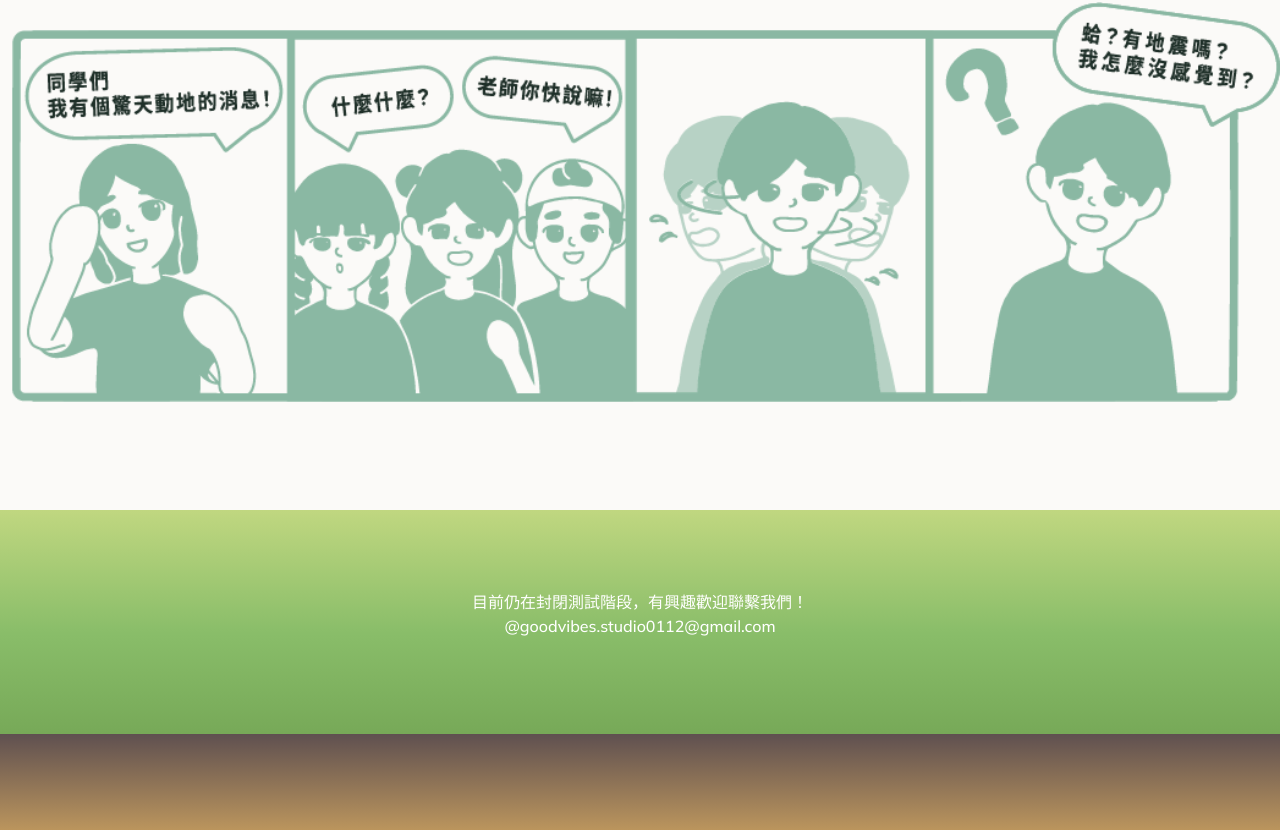
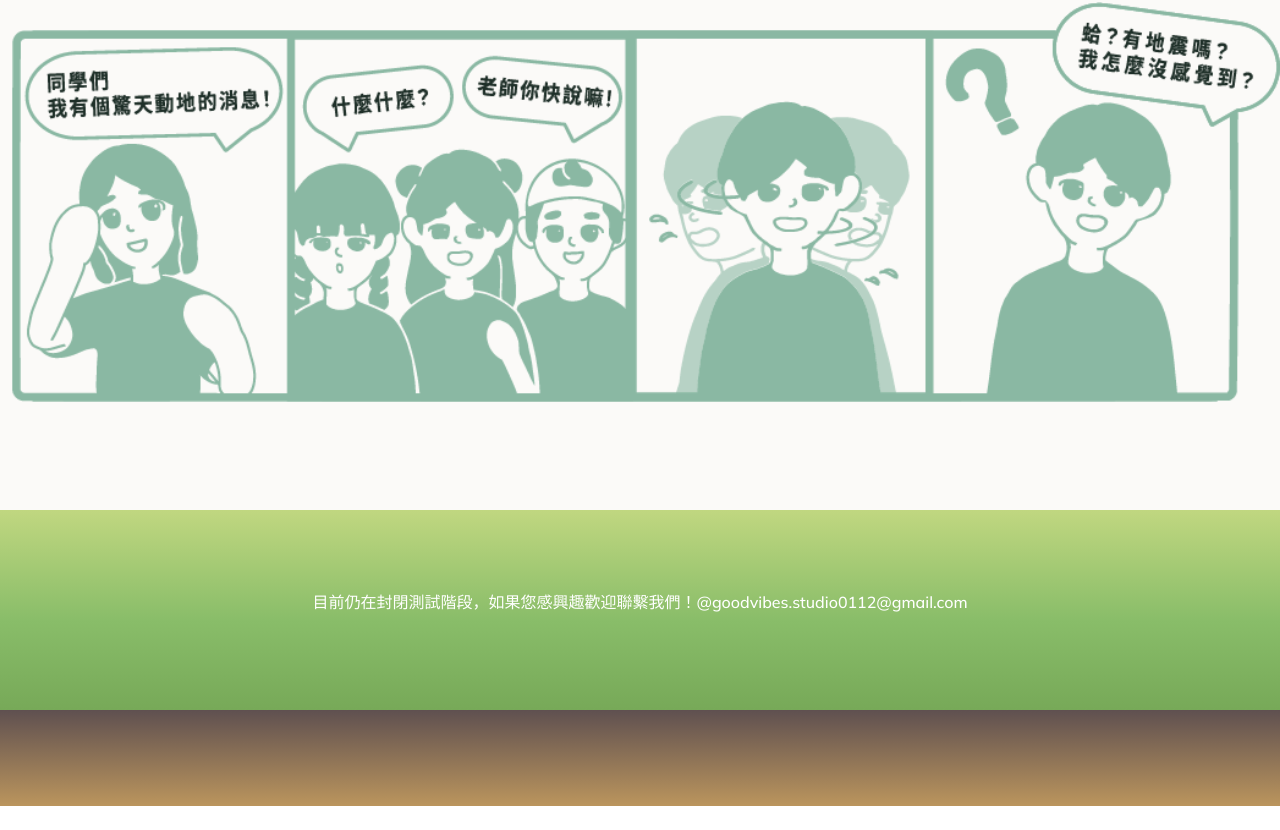
Before and after one commit to goodvibes-studio/goodvibes-studio.github.io, a plain HTML site: page dingdong/index.html in a window 1280 px wide. Shown: the part 2747-3577 px from the top of the page. After the commit the page ends 3553 px from the top, so only its background shows below. Drawn offline with nearby package versions, Linux system fonts and the light colour scheme.

Commit message:
Update index.html

```diff
--- a/dingdong/index.html
+++ b/dingdong/index.html
@@ -171,9 +171,9 @@
     <section class="bg-grass" id="download">
         <div class="container px-5">
             <div class="d-flex flex-column flex-lg-row align-items-center justify-content-center text-center">
-                <p class="d-md-block mb-3 text-white">目前仍在封閉測試階段，有興趣歡迎聯繫我們！<br>
-                    @goodvibes.studio0112@gmail.com
+                <p class="d-md-block mb-3 text-white text-start">目前仍在封閉測試階段，如果您感興趣歡迎聯繫我們！
                 </p>
+                <p class="d-md-block mb-3 text-white text-center">@goodvibes.studio0112@gmail.com</p>
             </div>
         </div>
     </section>
```
